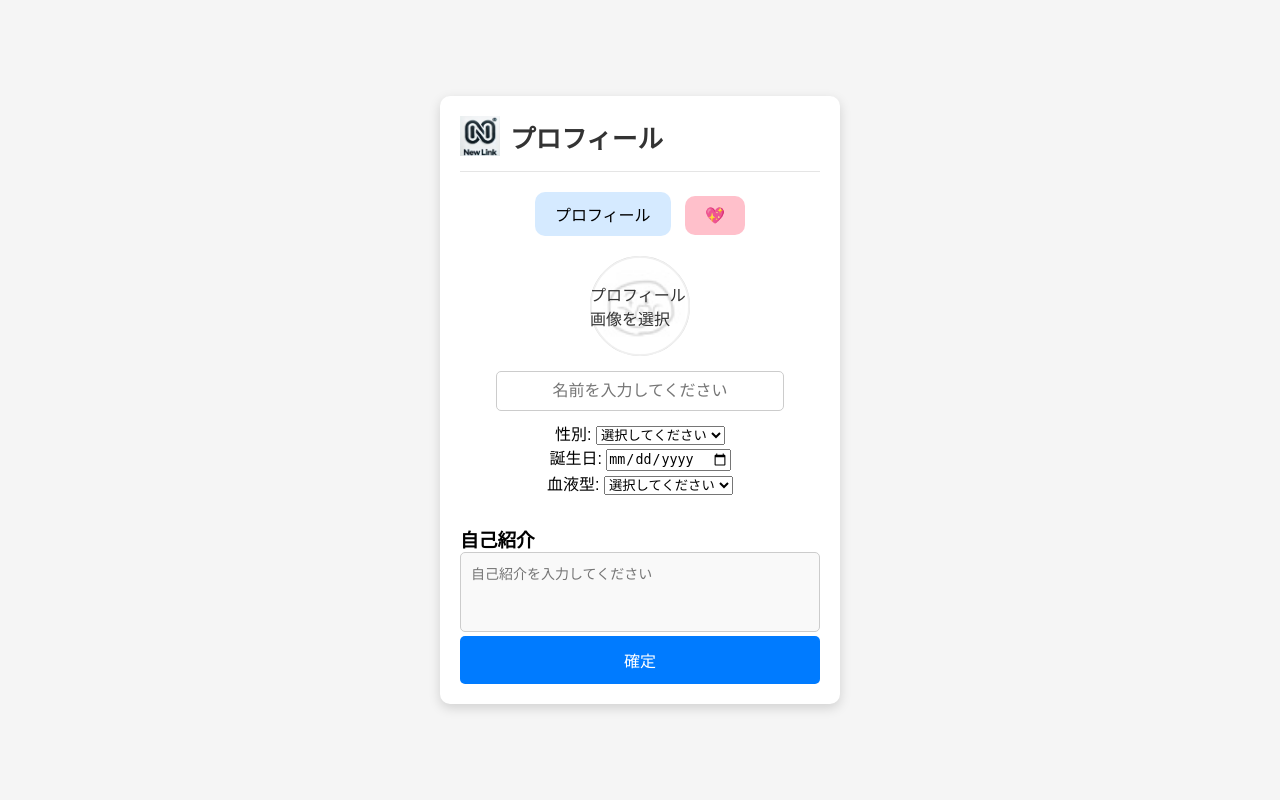
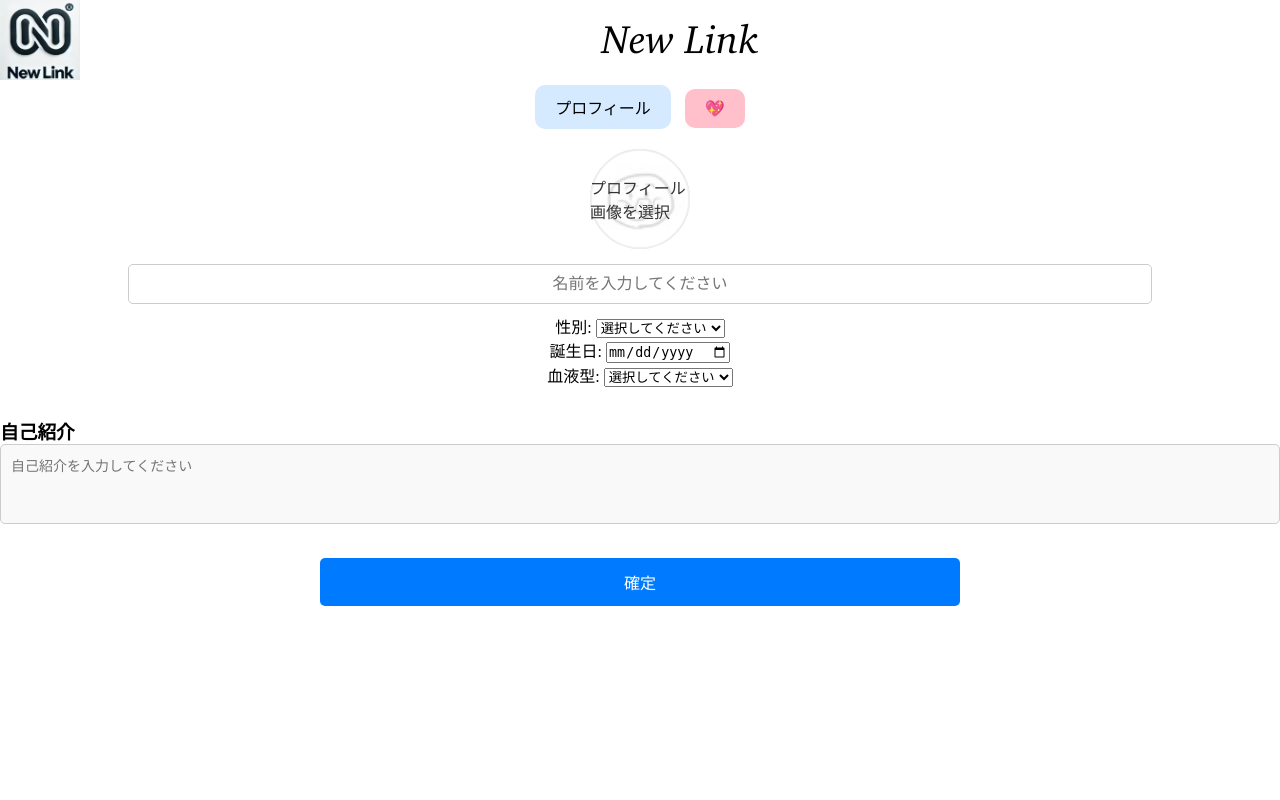
Before and after one commit to yugo-smi/SystemKaihatuEnsyu2, a PHP site: page /profile.php in a window 1280 px wide. Run offline with PHP 8.4, Linux system fonts and the light colour scheme.

Commit message:
メイン画面・プロフィール画面修正

```diff
--- a/css/style_index.css
+++ b/css/style_index.css
@@ -15,6 +15,12 @@ body {
     float: left;
     width: 80px;
     height: 80px;
+}
+
+.logotitle{
+    display: flex;
+    justify-content: center; /* 水平方向に中央揃え */
+    align-items: center; /* 垂直方向に中央揃え */
 }
 
 .hamburger_bar{
--- a/css/style_profile.css
+++ b/css/style_profile.css
@@ -4,16 +4,16 @@
     box-sizing: border-box;
 }
 
-body {
+/* body {
     font-family: 'Arial', sans-serif;
     background-color: #f5f5f5;
     display: flex;
     justify-content: center;
     align-items: center;
     min-height: 100vh;
-}
+} */
 
-.profile-container {
+/* .profile-container {
     width: 90%;
     max-width: 400px;
     margin: 20px;
@@ -21,20 +21,25 @@ body {
     background-color: #fff;
     border-radius: 10px;
     box-shadow: 0 4px 12px rgba(0, 0, 0, 0.15);
-}
+} */
 
 .header {
     display: flex;
     align-items: center;
     padding-bottom: 15px;
-    border-bottom: 1px solid #e5e5e5;
     margin-bottom: 15px;
 }
 
 .logo {
-    width: 40px;
-    height: 40px;
-    margin-right: 10px;
+    float: left;
+    width: 80px;
+    height: 80px;
+}
+
+.logotitle{
+    display: flex;
+    justify-content: center; /* 水平方向に中央揃え */
+    align-items: center; /* 垂直方向に中央揃え */
 }
 
 h1 {
@@ -147,6 +152,7 @@ input[type="file"] {
 }
 
 textarea {
+    margin-bottom: 30px;
     width: 100%;
     padding: 10px;
     border-radius: 5px;
@@ -156,10 +162,14 @@ textarea {
     background-color: #f9f9f9;
     font-size: 14px;
 }
-
+.submit{
+    display: flex;
+    justify-content:center; /* 水平方向に中央揃え */
+    align-items: center; /* 垂直方向に中央揃え */
+}
 .submit-btn {
     display: block;
-    width: 100%;
+    width: 50%;
     padding: 12px;
     background-color: #007bff;
     color: white;
--- a/profile.php
+++ b/profile.php
@@ -8,10 +8,15 @@
 </head>
 <body>
     <div class="profile-container">
-        <div class="header">
-            <img src="image/logo.PNG" alt="ロゴ" class="logo">
-            <h1>プロフィール</h1>
+        <div id = "header">
+            <a href="index.php">
+                <img class = "logo"  src="image/logo.png" alt="ロゴ">
+            </a>
+            <div class = "logotitle">
+                <img src="image/logotitle.png" alt="タイトル">
+            </div>
         </div>
+
         <div class="profile-section">
             <div class="buttons">
                 <button class="btn">プロフィール</button>
@@ -21,7 +26,7 @@
             <!-- 画像選択機能を追加 -->
             <div class="profile-info">
                 <div class="profile-pic-container">
-                    <img src="image/default-pic.jpg" alt="プロフィール画像" id="profile-pic" class="profile-pic">
+                    <img src="image/default-pic.png" alt="プロフィール画像" id="profile-pic" class="profile-pic">
                     <label for="profile-pic-input" class="file-label">プロフィール画像を選択</label>
                     <input type="file" id="profile-pic-input" accept="image/*" aria-label="プロフィール画像を選択">
                 </div>
@@ -58,7 +63,9 @@
                 <h3>自己紹介</h3>
                 <textarea placeholder="自己紹介を入力してください"></textarea>
             </div>
-            <button class="submit-btn">確定</button>
+            <div class = "submit">
+                <button class="submit-btn">確定</button>
+            </div>
         </div>
     </div>
 
```
Also changed, not shown: image/default-pic.png (renamed from image/仮アイコン.png).
